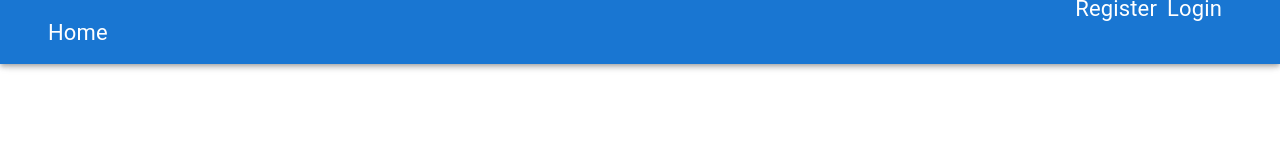
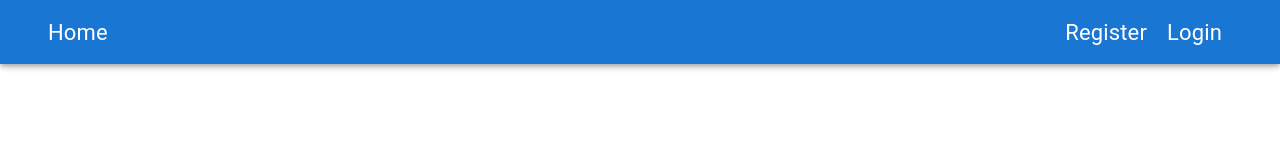
Before and after one commit to SandraKoch/goit-react-hw-08-phonebook, a React (Create React App) app: page / in a window 1280 px wide. Shown: the top 149 px of the page. Built offline with nearby package versions, Linux system fonts and the light colour scheme.

Commit message:
header layout fix

```diff
--- a/src/components/App.jsx
+++ b/src/components/App.jsx
@@ -58,7 +58,12 @@ export const App = () => {
               <PrivateRoute redirectTo="/login" component={<Contacts />} />
             }
           />
-          {/* <Route path="*" element={<NotFound />} /> */}
+          <Route
+            path="*"
+            element={
+              <RestrictedRoute redirectTo="/contacts" component={<Login />} />
+            }
+          />
         </Route>
       </Routes>
 
--- a/src/components/AuthNavigation/index.jsx
+++ b/src/components/AuthNavigation/index.jsx
@@ -1,16 +1,16 @@
-import { Grid, Toolbar } from '@mui/material';
+import { Box, Toolbar } from '@mui/material';
 import { NavLink } from 'react-router-dom';
 
 export const AuthNavigation = () => {
   return (
     <Toolbar>
-      <Grid spacing={6} container sx={{ display: 'flex' }}>
+      <Box sx={{ display: 'flex', alignItems: 'center', textAlign: 'center' }}>
         <NavLink
           to="/register"
           style={{
             color: 'white',
             textDecoration: 'none',
-            marginRight: '10px',
+            marginRight: '20px',
             fontSize: '22px',
           }}
         >
@@ -31,7 +31,7 @@ export const AuthNavigation = () => {
         >
           Login
         </NavLink>
-      </Grid>
+      </Box>
     </Toolbar>
   );
 };
--- a/src/components/CommonLayout/index.jsx
+++ b/src/components/CommonLayout/index.jsx
@@ -1,4 +1,4 @@
-import { ApplicationBar } from 'components/AppBar';
+import { ApplicationBar } from 'components/ApplicationBar';
 import { Suspense } from 'react';
 import { Outlet } from 'react-router-dom';
 
```
Also changed, not shown: src/components/ApplicationBar/index.jsx (renamed from src/components/AppBar/index.jsx).
